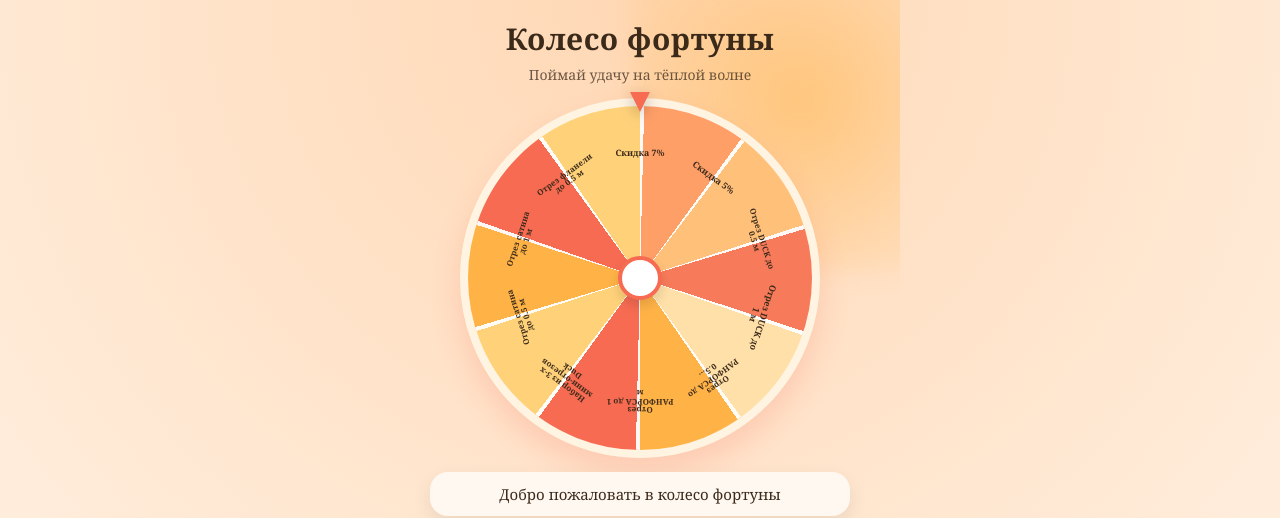
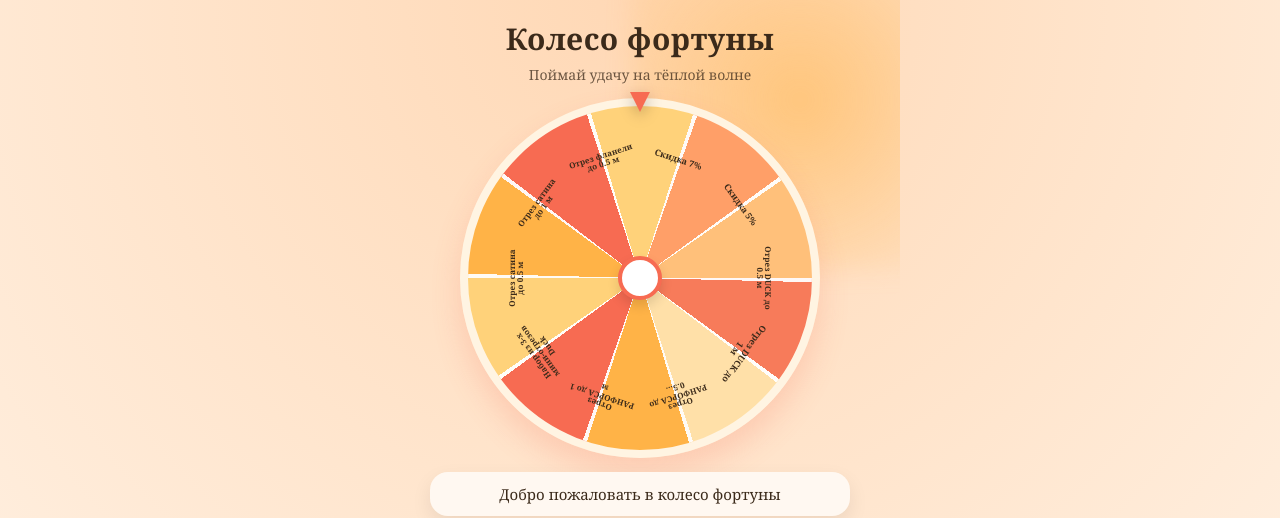
Before and after one commit to Debade41/tgappFC, a React (Vite) app in the folder miniapp/web/: page / in a window 1280 px wide. Shown: the top 518 px of the page. Built offline with nearby package versions, Linux system fonts and the light colour scheme; no server answers.

Commit message:
fix wheel stop alignment and label angles

```diff
--- a/miniapp/web/src/App.jsx
+++ b/miniapp/web/src/App.jsx
@@ -149,7 +149,7 @@ export default function App() {
           ? result.prize_index
           : Math.max(0, prizes.indexOf(result.prize));
 
-      const desiredMod = (360 - landingIndex * segmentAngle) % 360;
+      const desiredMod = (360 - (landingIndex + 0.5) * segmentAngle) % 360;
 
       const current = ((rotationRef.current % 360) + 360) % 360;
 
@@ -182,7 +182,7 @@ export default function App() {
 
   const count = prizes.length;
   const segmentAngle = 360 / count;
-  const wheelStartAngle = -90 - segmentAngle / 2;
+  const wheelStartAngle = -90;
 
   return (
     <div className="app">
@@ -213,7 +213,7 @@ export default function App() {
           <div className="wheel-labels">
           {prizes.map((label, index) => {
             const segmentAngle = 360 / prizes.length;
-            const angle = index * segmentAngle - 90;
+            const angle = (index + 0.5) * segmentAngle - 90;
             const angleRad = (angle * Math.PI) / 180;
 
             const radiusPercent = prizes.length >= 10 ? 36 : 38;
```
